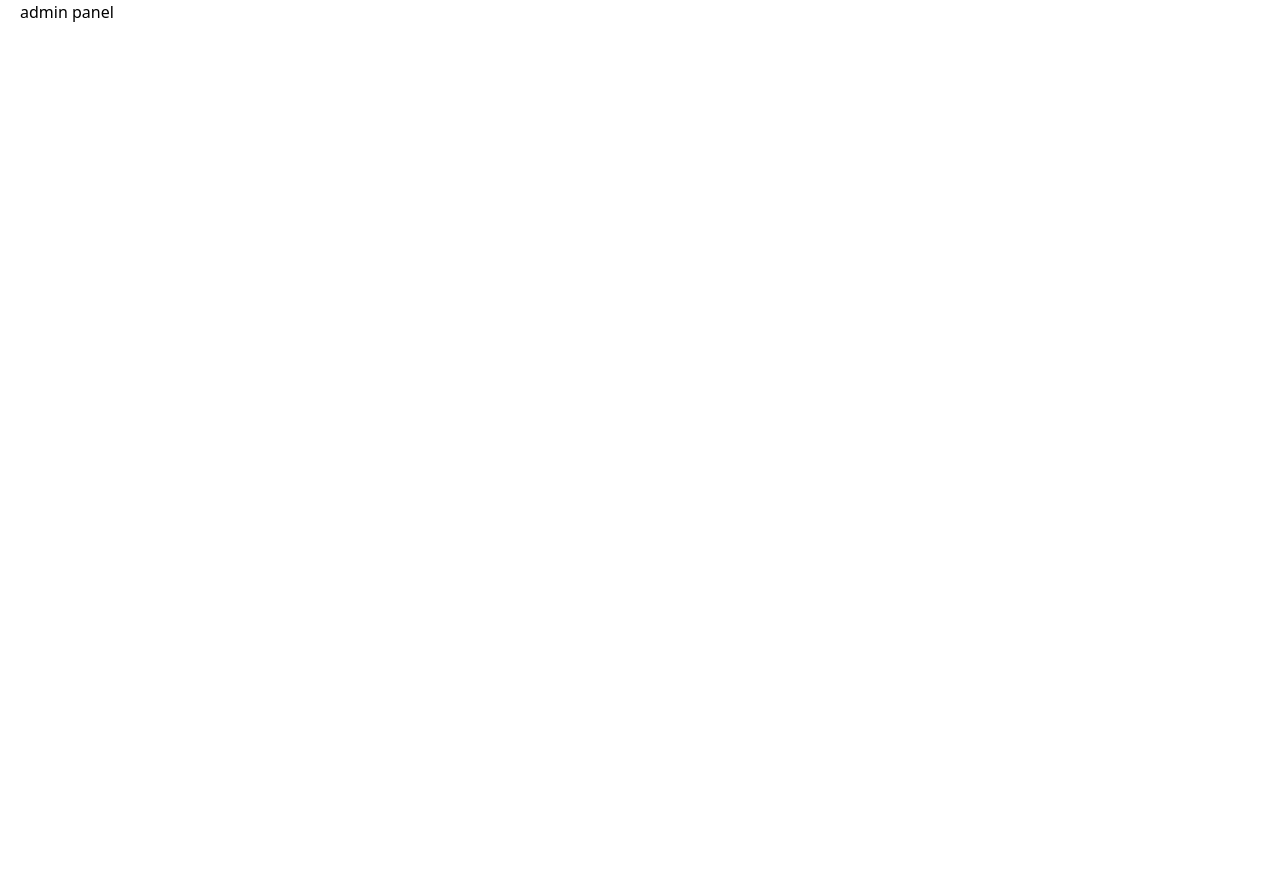
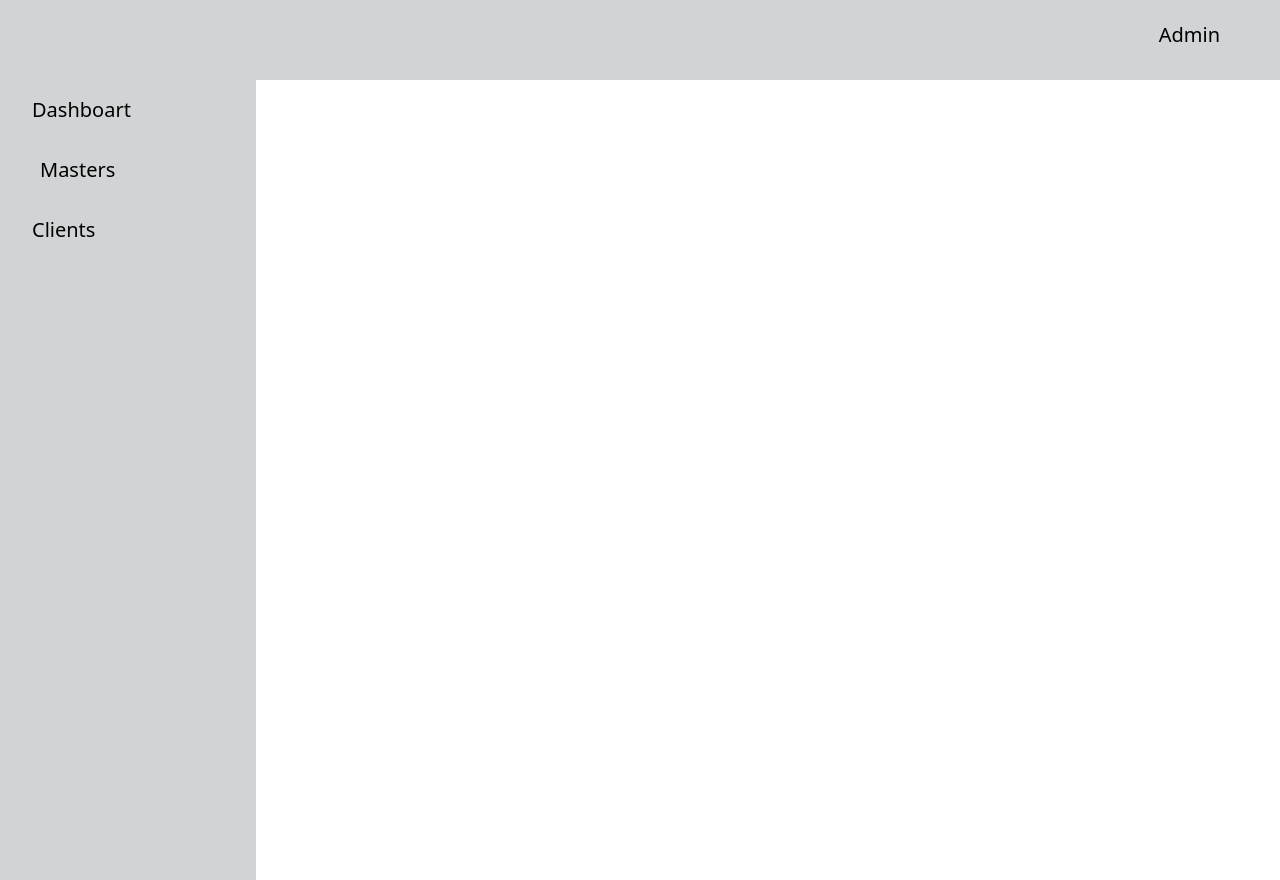
Before and after one commit to ixvadev/Sfera-stadium, a React app: page /admin in a window 1280 px wide. Before the commit the page ends 800 px from the top, so only its background shows below. Built offline with nearby package versions, Linux system fonts and the light colour scheme; the HTML template or start-up script is replaced by a standard one.

Commit message:
Admin add

```diff
--- a/src/pages/admin/index.tsx
+++ b/src/pages/admin/index.tsx
@@ -1,8 +1,18 @@
 import React from 'react'
+import Header from '../../components/header'
+import Help from '../../components/help'
 
 const Admin: React.FC = () => {
   return (
-    <div className='container mx-5'>admin panel</div>
+    <div>
+      <Header/>
+      <div>
+        <Help/>
+        <div>
+
+        </div>
+      </div>
+    </div>
   )
 }
 
```
